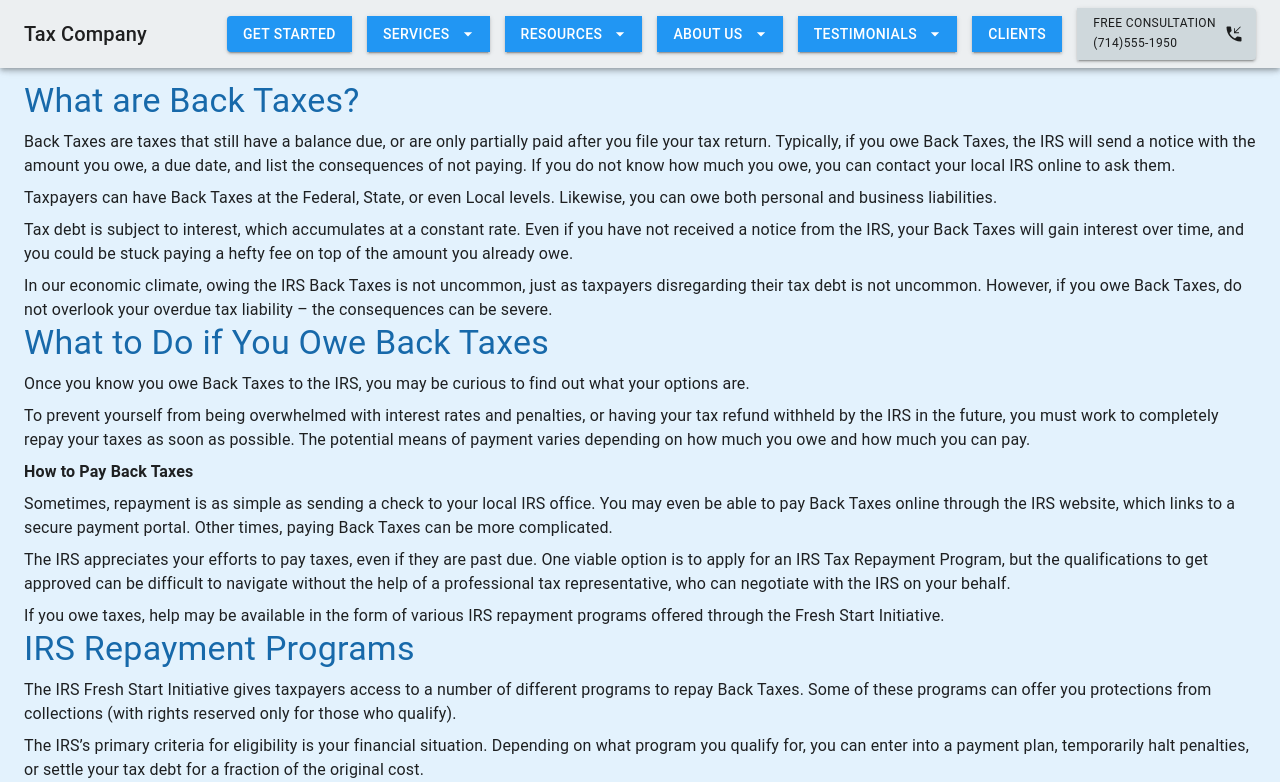
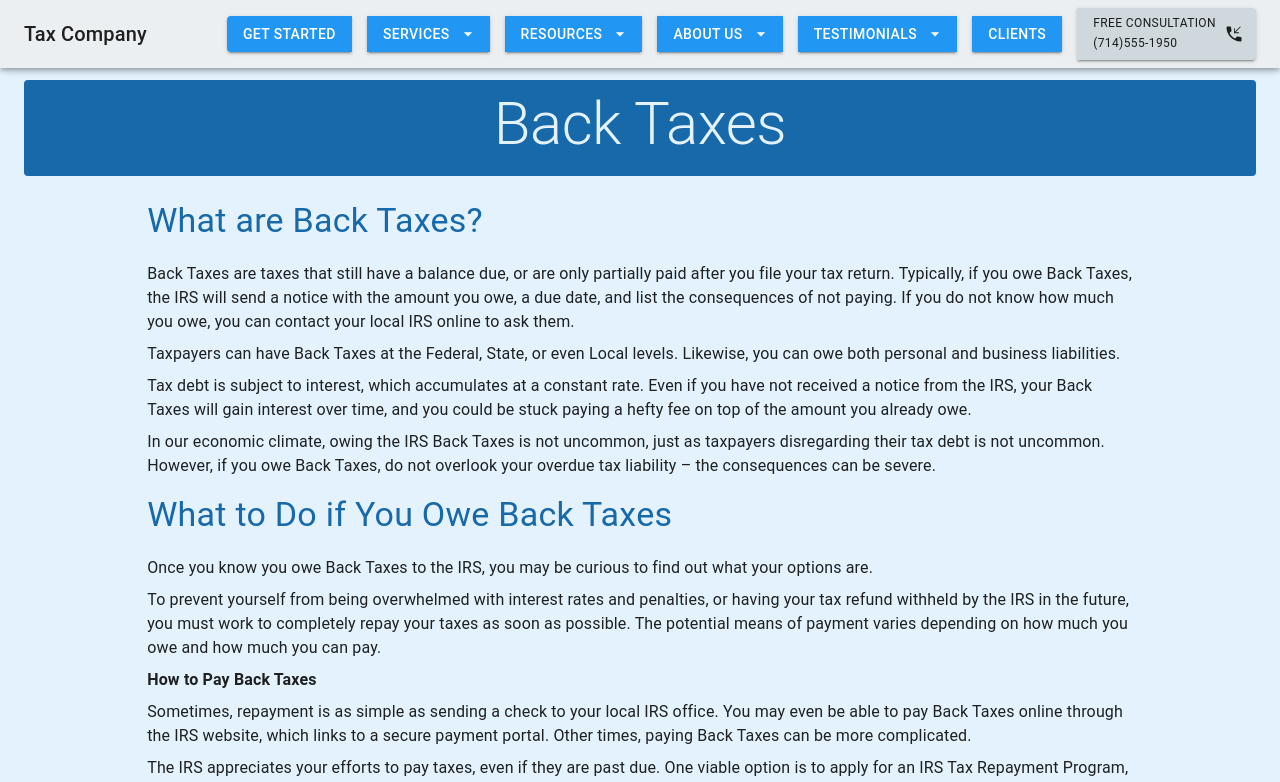
Before and after one commit to mjmorrison10/tax, a Next.js app: page /menu/backTaxes in a window 1280 px wide. Shown: the top 782 px of the page. Built offline with nearby package versions, Linux system fonts and the light colour scheme.

Commit message:
Update backTaxes.js

```diff
--- a/pages/menu/backTaxes.js
+++ b/pages/menu/backTaxes.js
@@ -1,23 +1,45 @@
 import { Box, Typography } from "@mui/material";
 import React from "react";
 import { backTaxesInfo } from "../../public/Settings/baseSettings";
+import TitleComp from "./components/title";
 
 function backTaxes() {
   return (
     <Box>
+      <TitleComp title="Back Taxes" />
       {backTaxesInfo.map((info, i) => (
-        <Box display={'flex'} flexDirection={'column'} gap={1} >
-          <Typography variant="h4" component={'h2'} color='info.dark' >{info.title}</Typography>
-          <Typography variant='body'>{info.paragraph}</Typography>
-          {info.paragraph2 && <Typography variant='body'>{info.paragraph2}</Typography>}
-          {info.paragraph3 && <Typography variant='body'>{info.paragraph3}</Typography>}
-          {info.paragraph4 && <Typography variant='body'>{info.paragraph4}</Typography>}
-          {info.paragraph5 && <Typography variant='body'>{info.paragraph5}</Typography>}
-          {info.paragraph6 && <Typography variant='body'>{info.paragraph6}</Typography>}
-          {info.paragraph7 && <Typography variant='body'>{info.paragraph7}</Typography>}
-          {info.list && <Typography variant='body'>{info.list}</Typography>}
-          {info.list2 && <Typography variant='body'>{info.list2}</Typography>}
-          {info.list3 && <Typography variant='body'>{info.list3}</Typography>}
+        <Box
+          display={"flex"}
+          flexDirection={"column"}
+          gap={1}
+          m={"0 auto"}
+          sx={{ maxWidth: { xs: "85ch", md: "80%" } }}
+        >
+          <Typography variant="h4" component={"h2"} color="info.dark" mt={2} gutterBottom >
+            {info.title}
+          </Typography>
+          <Typography variant="body">{info.paragraph}</Typography>
+          {info.paragraph2 && (
+            <Typography variant="body">{info.paragraph2}</Typography>
+          )}
+          {info.paragraph3 && (
+            <Typography variant="body">{info.paragraph3}</Typography>
+          )}
+          {info.paragraph4 && (
+            <Typography variant="body">{info.paragraph4}</Typography>
+          )}
+          {info.paragraph5 && (
+            <Typography variant="body">{info.paragraph5}</Typography>
+          )}
+          {info.paragraph6 && (
+            <Typography variant="body">{info.paragraph6}</Typography>
+          )}
+          {info.paragraph7 && (
+            <Typography variant="body">{info.paragraph7}</Typography>
+          )}
+          {info.list && <Typography variant="body">{info.list}</Typography>}
+          {info.list2 && <Typography variant="body">{info.list2}</Typography>}
+          {info.list3 && <Typography variant="body">{info.list3}</Typography>}
         </Box>
       ))}
     </Box>
```
